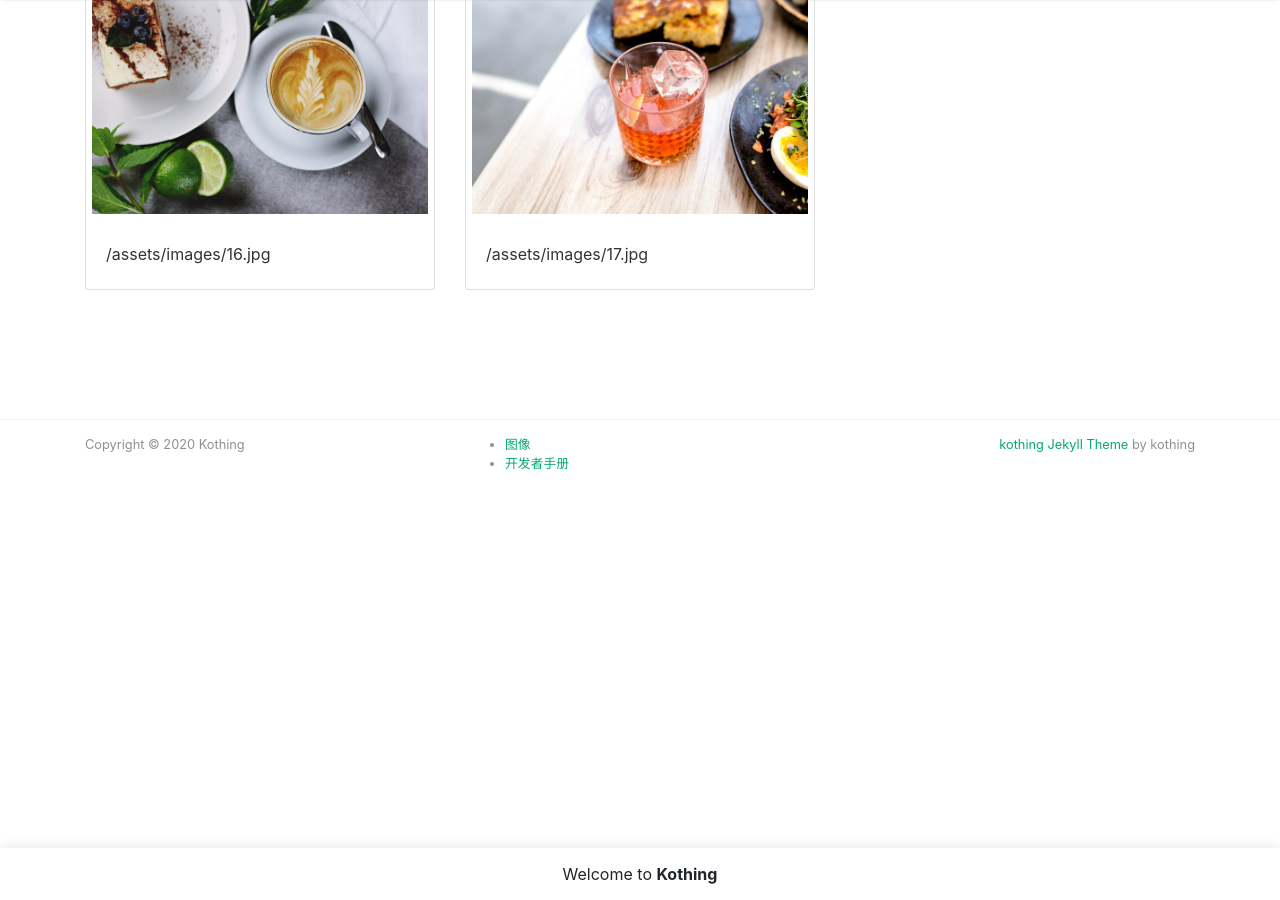
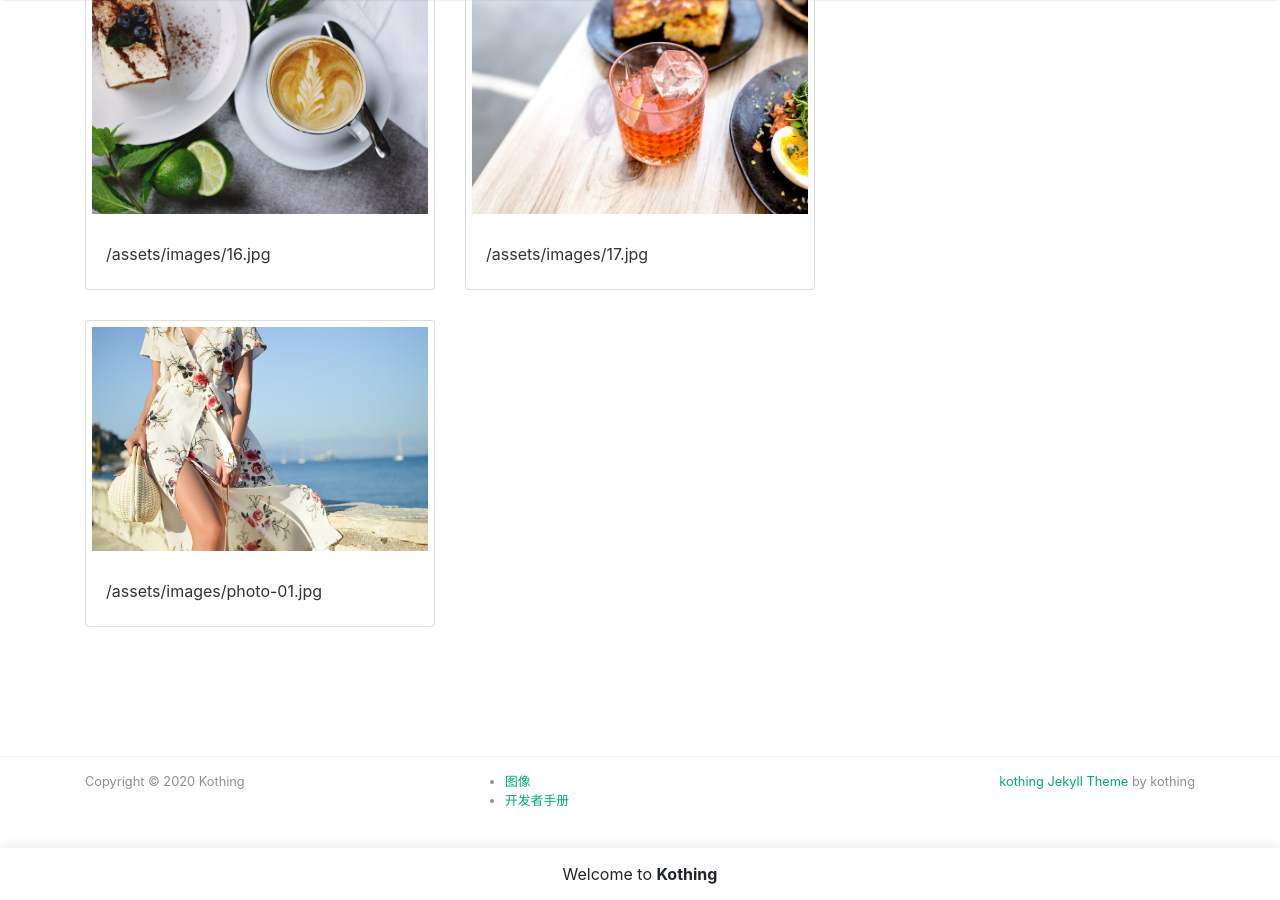
Before and after one commit to kothing/kothing.github.io, a Jekyll site: the page built from _pages/image.md, in a window 1280 px wide and 900 px high, scrolled down 1986 px. Built offline with Jekyll 4.4.1, drawn with Linux system fonts in a browser that asks for light colours; nearby versions of some CDN libraries; comment, search, counter and statistics services are not loaded.

Commit message:
Update image.md

```diff
--- a/_pages/image.md
+++ b/_pages/image.md
@@ -127,4 +127,15 @@ comments: false
       </div>
     </div>
   </div>
+
+  <!--//-->
+  <div class="row">
+    <!--img-->
+    <div class="col-lg-4 col-md-6 mb-30px card-group">
+      <div class="card h-100">
+        <div class="maxthumb"><img class="img-fluid" src='https://kothing.github.io/assets/images/photo-01.jpg' /></div>
+        <div class="card-body">/assets/images/photo-01.jpg</div>
+      </div>
+    </div>
+  </div>
 </div>
```
